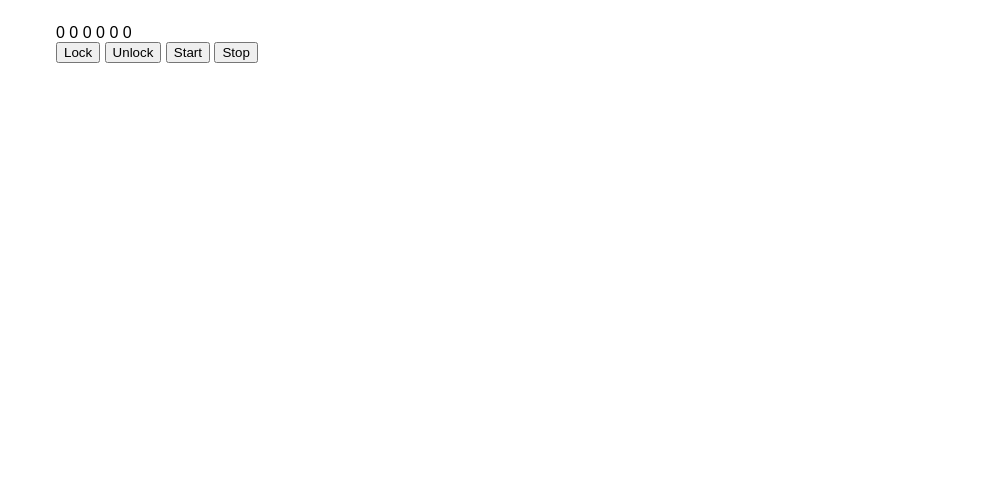
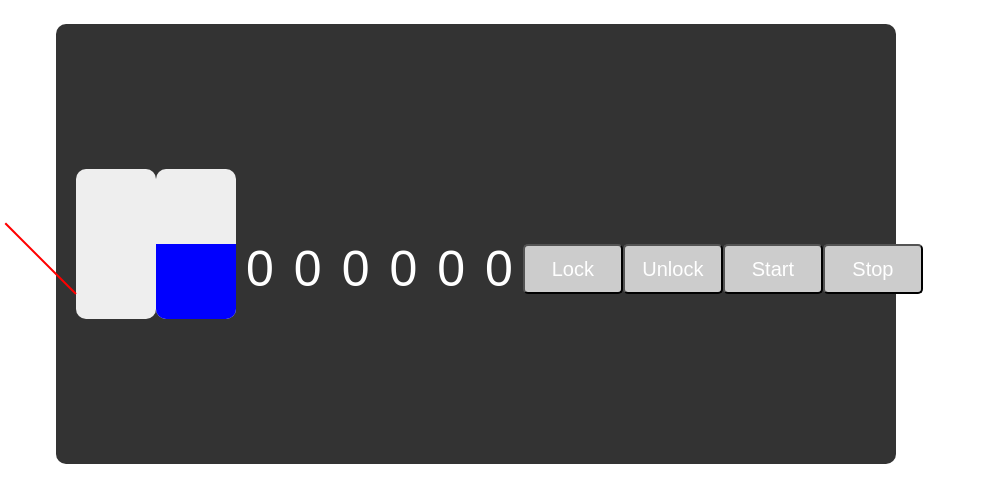
Before and after one commit to NoroffFEU/programming-foundations-ca-hajenn, a plain HTML site: page index.html in a window 1280 px wide. Shown: the whole page, without its empty margins (0-981 px from the left). Drawn offline with Linux system fonts and the light colour scheme.

Commit message:
update 1

```diff
--- a/css/style.css
+++ b/css/style.css
@@ -2,3 +2,105 @@ body {
 	font-family: sans-serif;
 	padding: 1em 3em;
 }
+.dashboard {
+  width: 800px;
+  height: 400px;
+  background-color: #333;
+  border-radius: 10px;
+  display: flex;
+  justify-content: space-around;
+  align-items: center;
+  padding: 20px;
+}
+
+.speedometer {
+  width: 200px;
+  height: 200px;
+  border-radius: 50%;
+  background-color: #eee;
+  position: relative;
+  display: flex;
+  justify-content: center;
+  align-items: center;
+}
+
+.needle {
+  width: 2px;
+  height: 100px;
+  background-color: red;
+  position: absolute;
+  transform: rotate(-45deg);
+  transform-origin: bottom center;
+}
+
+.fuel-gauge {
+  width: 100px;
+  height: 150px;
+  border-radius: 10px;
+  background-color: #eee;
+  display: flex;
+  justify-content: center;
+  align-items: flex-end;
+}
+
+.fuel-level {
+  width: 80px;
+  height: 0%;
+  background-color: green;
+  border-radius: 0 0 10px 10px;
+}
+
+.temperature-gauge {
+  width: 100px;
+  height: 150px;
+  border-radius: 10px;
+  background-color: #eee;
+  display: flex;
+  justify-content: center;
+  align-items: flex-end;
+}
+
+.temperature-level {
+  width: 80px;
+  height: 50%;
+  background-color: blue;
+  border-radius: 0 0 10px 10px;
+}
+
+.odometer {
+  display: flex;
+  justify-content: center;
+  align-items: center;
+  font-size: 50px;
+  color: white;
+  margin-top: 50px;
+}
+
+.digit {
+  margin: 0 10px;
+}
+
+.buttons {
+  display: flex;
+  justify-content: space-between;
+  margin-top: 50px;
+}
+
+.button {
+  width: 100px;
+  height: 50px;
+  background-color: #ccc;
+  border-radius: 5px;
+  color: white;
+  font-size: 20px;
+  cursor: pointer;
+  outline: none;
+}
+
+.button:hover {
+  background-color: #999;
+}
+
+.button:active {
+  background-color: #555;
+}
```
